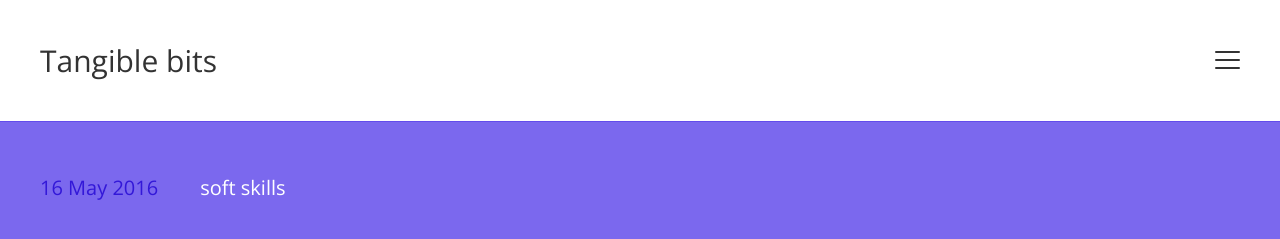
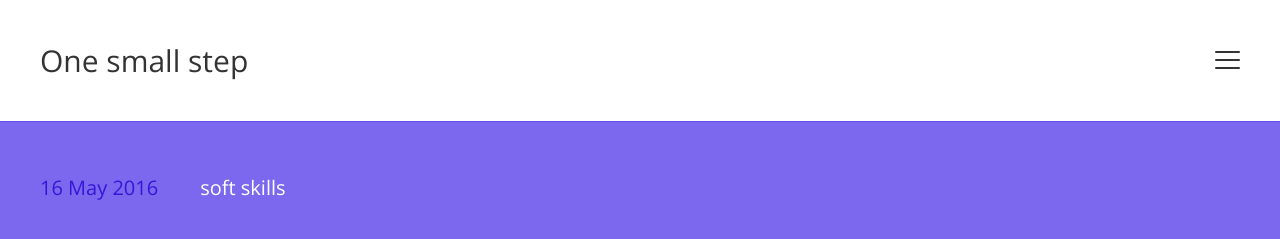
Before and after one commit to noreta/5min, a Jekyll site: the page built from index.html, in a window 1280 px wide. Shown: the top 239 px of the page. Built offline with Jekyll 4.4.1, drawn with Linux system fonts in a browser that asks for light colours; the list of posts is cut into pages by our own code.

Commit message:
:pencil: rename blog
seasonal change :sunny:

```diff
--- a/_config.yml
+++ b/_config.yml
@@ -1,5 +1,5 @@
 # Title of your blog; shows in the header
-name: "Tangible bits"
+name: "One small step"
 
 # Description of your content (will only be used on Google Search)
 description: "Small bits of learning"
```
